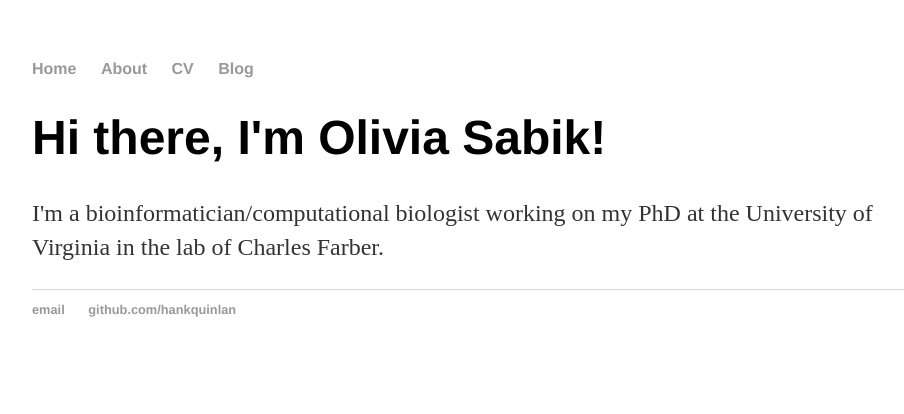
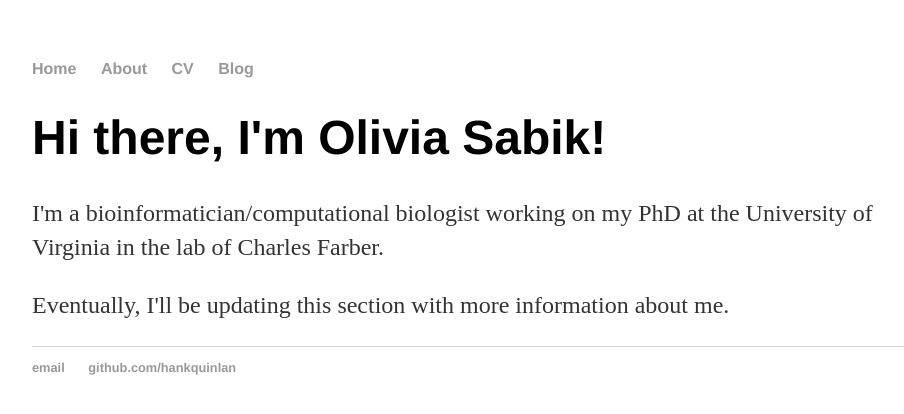
Before and after one commit to oliviasabik/oliviasabik.github.io, a Jekyll site: the page built from about/index.html, in a window 1280 px wide. Shown: the top 414 px of the page, without its empty margins (160-1064 px from the left). Built offline with Jekyll 4.4.1, drawn with Linux system fonts in a browser that asks for light colours.

Commit message:
Update index.html

```diff
--- a/about/index.html
+++ b/about/index.html
@@ -5,4 +5,5 @@ title: About Olivia Sabik
 <div class="blurb">
 	<h1>Hi there, I'm Olivia Sabik!</h1>
 	<p>I'm a bioinformatician/computational biologist working on my PhD at the University of Virginia in the lab of Charles Farber. </p>
+	<p>Eventually, I'll be updating this section with more information about me. </p>
 </div><!-- /.blurb -->
```
